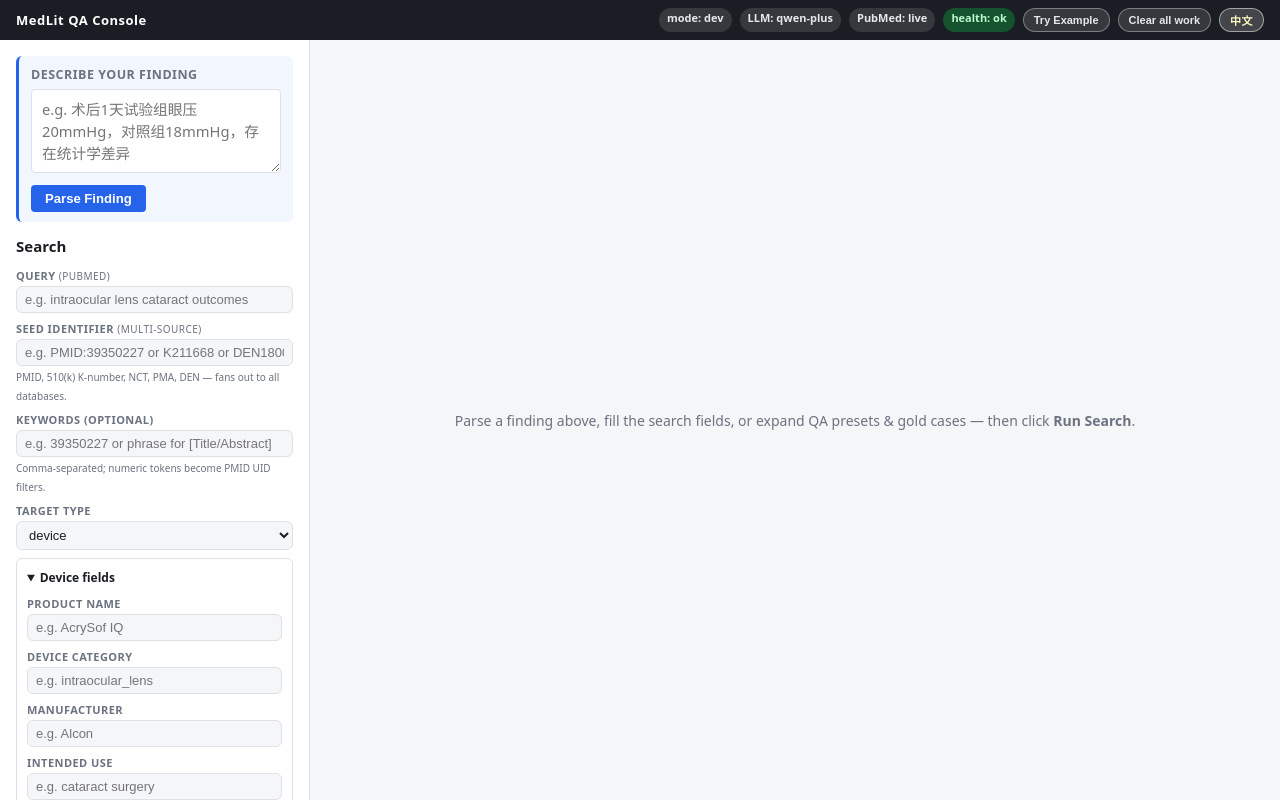
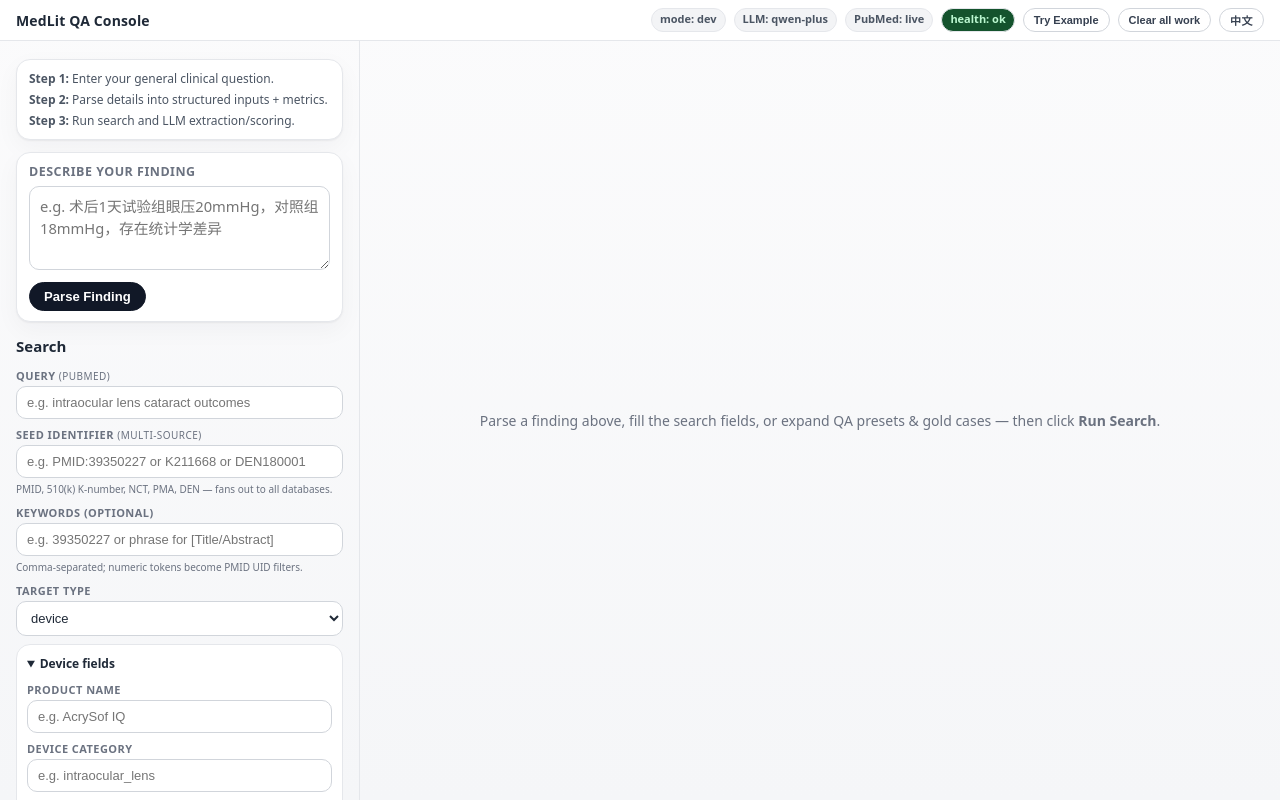
Before and after one commit to DisAnttto/PaperAnalysis, a FastAPI app: page / in a window 1280 px wide. Run offline with FastAPI, Linux system fonts and the light colour scheme; parts of the project's set-up code (start-up, migrations or seed data) failed here and were passed over.

Commit message:
Refresh QA console with GPT-style visual polish

```diff
--- a/medlit-ranking-tool/app/static/style.css
+++ b/medlit-ranking-tool/app/static/style.css
@@ -1730,3 +1730,180 @@ tr.ev-detail-row td {
 tr.gold-anchor-row td:first-child {
   border-left: 3px solid #b8860b;
 }
+
+/* ═══════════════════════════════════════════════════════════════════════
+   GPT-style visual refresh (visuals only, workflow unchanged)
+   ═══════════════════════════════════════════════════════════════════════ */
+:root {
+  --bg: #f7f7f8;
+  --surface: #ffffff;
+  --border: #e5e7eb;
+  --text: #1f2937;
+  --text-muted: #6b7280;
+  --accent: #111827;
+  --accent-light: #f3f4f6;
+  --radius: 12px;
+  --shadow: 0 1px 2px rgba(15, 23, 42, 0.06), 0 8px 24px rgba(15, 23, 42, 0.04);
+}
+
+body {
+  background: linear-gradient(180deg, #fbfbfc 0%, #f5f6f8 100%);
+  color: var(--text);
+}
+
+#status-bar {
+  background: rgba(255, 255, 255, 0.92);
+  color: var(--text);
+  border-bottom: 1px solid var(--border);
+  backdrop-filter: blur(8px);
+}
+
+.brand {
+  letter-spacing: 0.01em;
+  font-size: 14px;
+}
+
+.chip {
+  background: #f3f4f6;
+  border: 1px solid #e5e7eb;
+  color: #4b5563;
+}
+
+.mode-toggle-btn,
+.lang-toggle-btn {
+  border-radius: 999px;
+  border: 1px solid #d1d5db;
+  background: #fff;
+  color: #374151;
+}
+
+.mode-toggle-btn:hover,
+.lang-toggle-btn:hover {
+  background: #f9fafb;
+  color: #111827;
+}
+
+#search-panel {
+  width: 360px;
+  background: transparent;
+  border-right: 1px solid var(--border);
+  padding: 18px 16px 24px;
+}
+
+.workflow-intro {
+  background: #ffffff;
+  border: 1px solid var(--border);
+  border-radius: 14px;
+  padding: 10px 12px;
+  margin-bottom: 12px;
+  box-shadow: var(--shadow);
+}
+
+.workflow-intro p {
+  font-size: 12px;
+  color: #4b5563;
+  margin-bottom: 4px;
+}
+
+.workflow-intro p:last-child {
+  margin-bottom: 0;
+}
+
+.nl-chat-box {
+  border: 1px solid #e5e7eb;
+  border-left: 1px solid #e5e7eb;
+  border-radius: 14px;
+  background: #ffffff;
+  box-shadow: var(--shadow);
+}
+
+.nl-chat-box textarea {
+  border-radius: 10px;
+  border: 1px solid #d1d5db;
+  min-height: 74px;
+}
+
+.nl-chat-actions button,
+#btn-search {
+  border-radius: 999px;
+  background: #111827;
+  border: 1px solid #111827;
+}
+
+.nl-chat-actions button:hover,
+#btn-search:hover {
+  background: #000;
+}
+
+details {
+  border-radius: 14px;
+  background: #fff;
+  border: 1px solid var(--border);
+  box-shadow: 0 1px 0 rgba(17, 24, 39, 0.02);
+}
+
+.field-group input,
+.field-group select,
+.metric-input-row input,
+.year-range-row input {
+  border-radius: 10px;
+  background: #fff;
+  border: 1px solid #d1d5db;
+  padding: 8px 10px;
+}
+
+.preset-btn,
+.metric-preset-btn {
+  border-radius: 999px;
+  background: #f9fafb;
+  border: 1px solid #d1d5db;
+  color: #374151;
+}
+
+.preset-btn:hover,
+.metric-preset-btn:hover {
+  background: #111827;
+  border-color: #111827;
+}
+
+#main-area {
+  padding: 18px;
+}
+
+#progress-section,
+.table-wrap,
+.detail-card,
+#gold-validation-panel {
+  border-radius: 14px;
+  border: 1px solid var(--border);
+  box-shadow: var(--shadow);
+}
+
+#results-table thead th,
+.metrics-table thead th {
+  background: #f9fafb;
+}
+
+#results-table tbody tr:not(.detail-row):hover,
+#ev-table tbody tr:hover td {
+  background: #f9fafb;
+}
+
+#results-table tbody tr:not(.detail-row).selected {
+  background: #eef2ff;
+}
+
+.step[data-status="active"] .step-dot {
+  background: #111827;
+  box-shadow: 0 0 0 3px rgba(17, 24, 39, 0.18);
+}
+
+.extract-progress-fill,
+.score-bar,
+.ev-feature-fill {
+  background: #111827;
+}
+
+.json-block {
+  background: #111827;
+}
--- a/medlit-ranking-tool/app/templates/index.html
+++ b/medlit-ranking-tool/app/templates/index.html
@@ -27,6 +27,11 @@
 
   <!-- ══════════════════════════ SEARCH PANEL ═══════════════════════════ -->
   <aside id="search-panel">
+    <div class="workflow-intro">
+      <p><strong>Step 1:</strong> Enter your general clinical question.</p>
+      <p><strong>Step 2:</strong> Parse details into structured inputs + metrics.</p>
+      <p><strong>Step 3:</strong> Run search and LLM extraction/scoring.</p>
+    </div>
 
     <!-- Natural-language finding input -->
     <div id="nl-chat-box" class="nl-chat-box">
```
